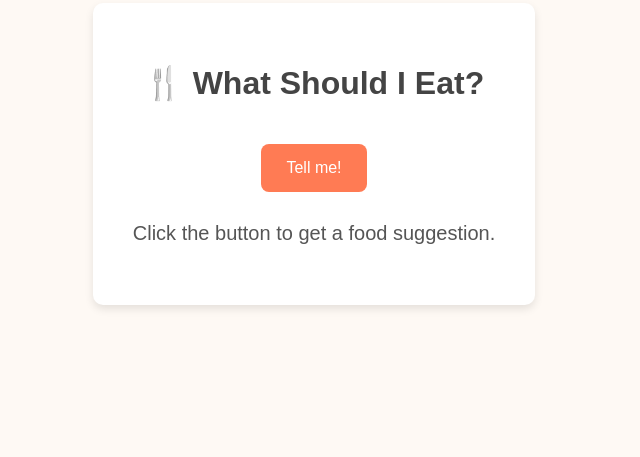
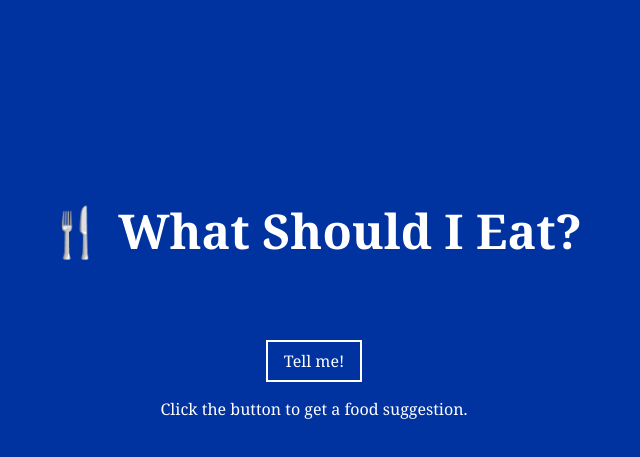
Before and after one commit to agrawalkavya/dtu-food-generator, a plain HTML site: page index.html in a window 1280 px wide. Shown: the part 97-554 px from the top of the page, without its empty margins (326-966 px from the left). Drawn offline with Linux system fonts and the light colour scheme.

Commit message:
Update index.html

```diff
--- a/index.html
+++ b/index.html
@@ -4,7 +4,62 @@
   <meta charset="UTF-8" />
   <meta name="viewport" content="width=device-width, initial-scale=1.0"/>
   <title>What Should I Eat?</title>
-  <link rel="stylesheet" href="style.css">
+  <!-- <link rel="stylesheet" href="style.css"> -->
+  <style>
+    body {
+      margin: 0;
+      background-color: #0033a0;
+      color: #ffffff;
+      font-family: 'Georgia', serif;
+      display: flex;
+      flex-direction: column;
+      justify-content: center;
+      align-items: center;
+      height: 100vh;
+      text-align: center;
+    }
+
+    h1 {
+      font-size: 3rem;
+      margin-bottom: 2rem;
+      line-height: 1.2;
+    }
+
+    .highlight {
+      display: inline-block;
+      padding: 0 0.3em;
+      border-bottom: 2px solid #ffffff;
+      font-style: italic;
+    }
+
+    #food-output {
+      font-size: 2rem;
+      margin-top: 1rem;
+    }
+
+    button {
+      margin-top: 3rem;
+      background: none;
+      color: #ffffff;
+      border: 2px solid #ffffff;
+      padding: 0.5em 1em;
+      font-size: 1rem;
+      cursor: pointer;
+      font-family: 'Georgia', serif;
+    }
+
+    button:hover {
+      background-color: #ffffff;
+      color: #0033a0;
+    }
+
+    .line {
+      width: 80px;
+      height: 2px;
+      background: #fff;
+      margin: 2rem auto;
+    }
+  </style>
 </head>
 <body>
   <div class="container">
```
